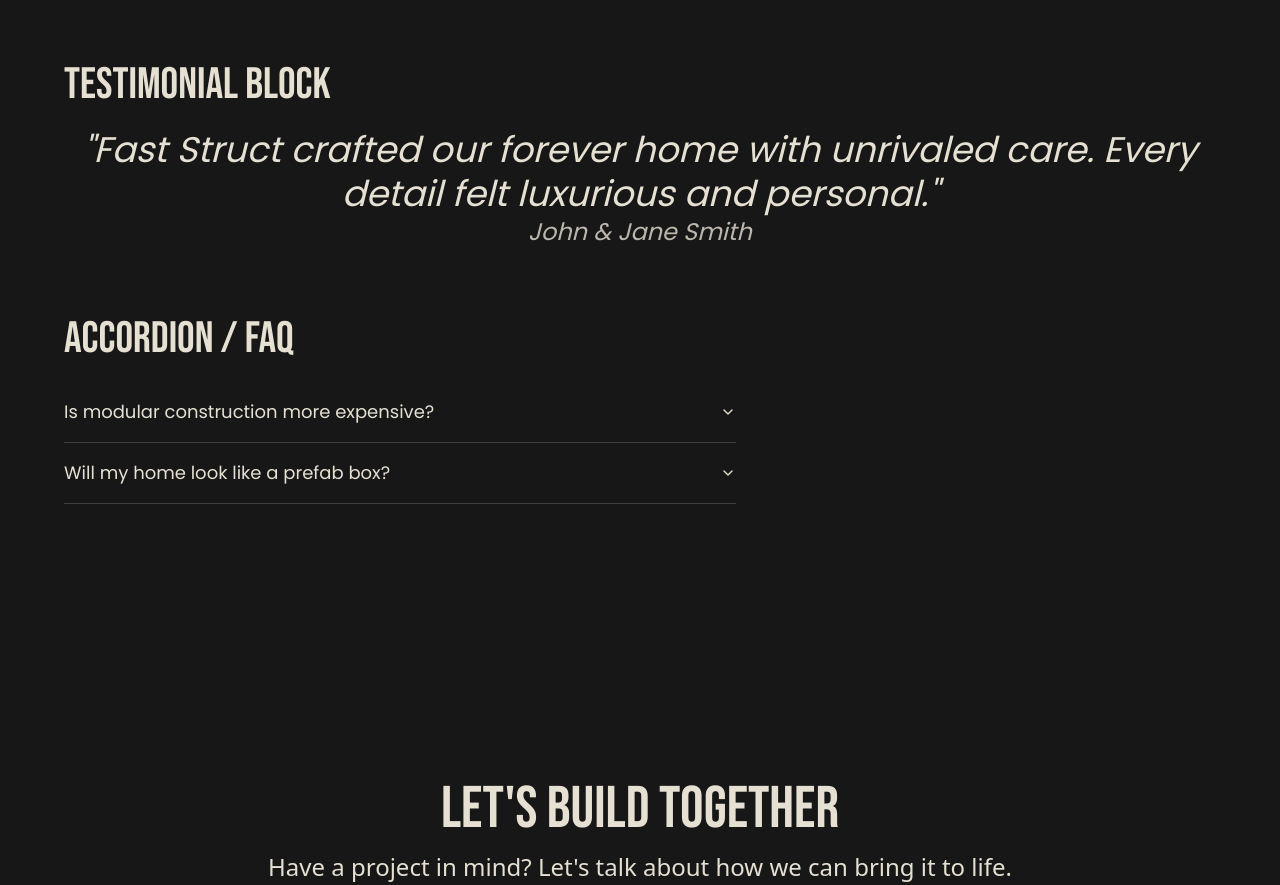
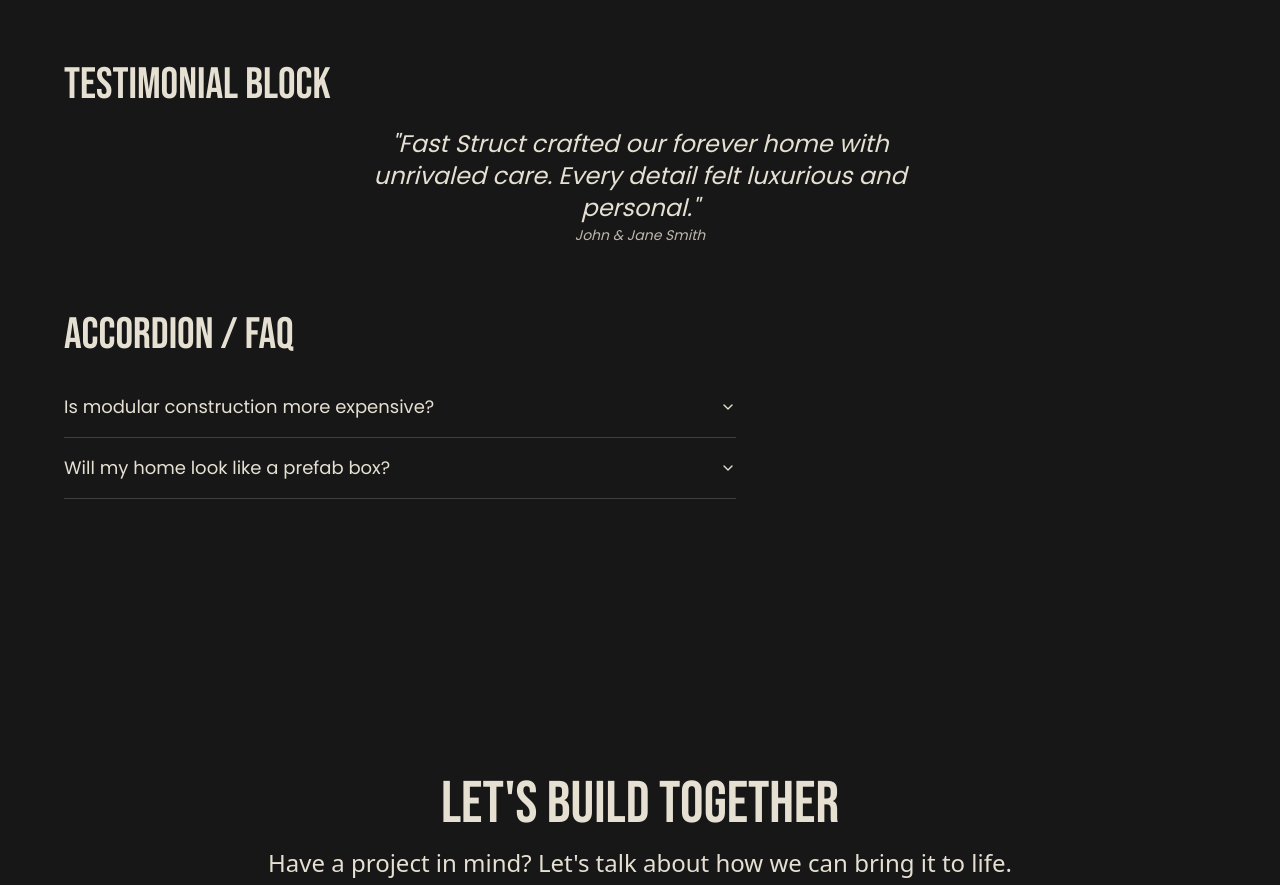
Before and after one commit to NetanelSegal/fastruct, a Next.js app: page /components-review in a window 1280 px wide. Shown: the part 1860-2745 px from the top of the page. Built offline with nearby package versions, Linux system fonts and the light colour scheme.

Commit message:
fixed overflow scroll in intro section

```diff
--- a/public/content/en/home.json
+++ b/public/content/en/home.json
@@ -129,6 +129,7 @@
     ]
   },
   "testimonial": {
-    "quote": "FastStruct crafted our forever home with unrivaled care. Every detail felt luxurious and personal."
+    "quote": "FastStruct crafted our forever home with unrivaled care. Every detail felt luxurious and personal.",
+    "author": "John Doe"
   }
 }
--- a/src/app/globals.css
+++ b/src/app/globals.css
@@ -52,12 +52,15 @@
 
 @layer utilities {
   /* Responsive Padding Utilities */
+  .section-padding-top {
+    @apply pt-18 md:pt-26 lg:pt-34;
+  }
   .section-padding {
     @apply px-4 py-18 md:px-8 md:py-26 lg:px-16 lg:py-34;
   }
 
   .container-padding {
-    @apply px-4 md:px-8 lg:px-12;
+    @apply px-4 md:px-8 lg:px-16;
   }
 
   .content-spacing {
--- a/src/components/AnimatedHeading.tsx
+++ b/src/components/AnimatedHeading.tsx
@@ -9,21 +9,25 @@
   text: string;
   className?: string;
   revealColor?: ColorsUnion;
+  amount?: number;
+  runAnimation?: boolean;
 }
 
 const AnimatedHeading = ({
   text,
   className,
   revealColor = 'dark',
+  amount = 0.5,
+  runAnimation,
 }: AnimatedHeadingProps) => {
   const ref = useRef(null);
-  const isInView = useInView(ref, { amount: 0.5, once: true });
+  const isInView = useInView(ref, { amount, once: true });
 
   return (
     <div ref={ref} className={clsx('relative inline-block', className)}>
       <motion.div
         initial={{ scaleX: 1 }}
-        animate={{ scaleX: isInView ? 0 : 1 }}
+        animate={{ scaleX: (runAnimation ?? isInView) ? 0 : 1 }}
         transition={{ duration: 1.2, ease: [0.77, 0, 0.175, 1] }}
         className={clsx(
           'absolute inset-0 z-10 origin-right',
--- a/src/components/FadeInParagraph.tsx
+++ b/src/components/FadeInParagraph.tsx
@@ -9,18 +9,22 @@
 }
 
 const FadeInParagraph = ({ children, className }: FadeInParagraphProps) => {
-  const ref = useRef(null);
-  const isInView = useInView(ref, { amount: 0.5, once: true });
+  const anchorRef = useRef(null);
+  const isInView = useInView(anchorRef, {
+    amount: 0.5,
+    once: true,
+  });
 
   return (
-    <motion.p
-      ref={ref}
-      initial={{ opacity: 0, y: 20 }}
-      animate={{ opacity: isInView ? 1 : 0, y: isInView ? '0%' : '100%' }}
-      transition={{ duration: 0.5, ease: 'easeOut' }}
-      className={className}>
-      {children}
-    </motion.p>
+    <div ref={anchorRef}>
+      <motion.p
+        initial={{ opacity: 0, y: 20 }}
+        animate={{ opacity: isInView ? 1 : 0, y: isInView ? 0 : 100 }}
+        transition={{ duration: 0.5, ease: 'easeOut' }}
+        className={`${className} relative`}>
+        {children}
+      </motion.p>
+    </div>
   );
 };
 
--- a/src/sections/home/FAQSection.tsx
+++ b/src/sections/home/FAQSection.tsx
@@ -11,22 +11,22 @@
 
 const FAQSection: React.FC<IFAQ> = ({ title, items }) => {
   return (
-    <Section>
-      <div className='mx-auto max-w-3xl'>
+    <Section bgColor='dark'>
       <AnimatedHeading
         text={title}
-          className='text-h2 font-bebas text-light mb-8 text-center'
+        className='text-h2 font-bebas text-light mb-8 w-full text-center'
         revealColor='dark'
       />
-        <Accordion type='single' collapsible>
+      <Accordion type='single' collapsible className='mx-auto max-w-xl'>
         {items.map((item, index) => (
           <AccordionItem key={index} value={`item-${index}`}>
-              <AccordionTrigger>{item.question}</AccordionTrigger>
+            <AccordionTrigger className='text-left'>
+              {item.question}
+            </AccordionTrigger>
             <AccordionContent>{item.answer}</AccordionContent>
           </AccordionItem>
         ))}
       </Accordion>
-      </div>
     </Section>
   );
 };
--- a/src/sections/home/FeatureCarousel.tsx
+++ b/src/sections/home/FeatureCarousel.tsx
@@ -1,6 +1,6 @@
 'use client';
 
-import { useRef } from 'react';
+import { useRef, useState } from 'react';
 import {
   motion,
   useScroll,
@@ -33,9 +33,15 @@
   featuresCount,
 }: FeatureSlideProps) => {
   const { iconClass, title, text, imageUrl } = feature;
+  const [runTextAnimation, setRunTextAnimation] = useState(false);
 
   const x = useTransform(progress, (p) => {
     const currentSlideProgress = p - index;
+
+    if (!runTextAnimation && currentSlideProgress > 0.5) {
+      setRunTextAnimation(true);
+    }
+
     const currentSlideX = currentSlideProgress * 100;
     const currentSlideRightGap = SLIDES_GAP * (featuresCount - index);
     const currentSlideMinX = SLIDES_GAP * index;
@@ -64,6 +70,7 @@
         <AnimatedHeading
           text={title}
           className='text-h3 font-bebas text-light w-fit'
+          runAnimation={runTextAnimation}
         />
         <FadeInParagraph className='font-poppins text-h6 text-light/80 mt-2 max-w-md pr-16'>
           {text}
--- a/src/sections/home/HeroSection.tsx
+++ b/src/sections/home/HeroSection.tsx
@@ -12,7 +12,11 @@
 
 import FadeInParagraph from '@/components/FadeInParagraph';
 
-const HeroSection: React.FC<IHeroSection> = ({ title, animatedWords, subtitle }) => {
+const HeroSection: React.FC<IHeroSection> = ({
+  title,
+  animatedWords,
+  subtitle,
+}) => {
   const { screenWidth } = useScreenWidth();
   const ref = useRef<HTMLDivElement>(null);
   const offset: UseScrollOptions['offset'] = [
@@ -22,16 +26,13 @@
   const unitType = 'px';
 
   return (
-    <div ref={ref} className={`bg-light pt-[30vh]`}>
+    <div ref={ref} className={`bg-white pt-[30vh]`}>
       {/* text container */}
       <Parallax endRange={100} ref={ref} offset={offset} unitType={unitType}>
         <div className='flex flex-col flex-wrap justify-end px-[12%] lg:justify-between xl:flex-row xl:items-end'>
           <h1 className='text-h1 font-bebas text-dark whitespace-nowrap uppercase'>
             {title}{' '}
-            <TypingEffect
-              strings={animatedWords}
-              className='text-accent'
-            />
+            <TypingEffect strings={animatedWords} className='text-accent' />
           </h1>
           <FadeInParagraph className='text-h6 font-poppins text-dark max-w-xl'>
             {subtitle}
--- a/src/sections/home/IntroSection.tsx
+++ b/src/sections/home/IntroSection.tsx
@@ -1,9 +1,7 @@
 import { Section } from '@/components/Section';
 import AnimatedHeading from '@/components/AnimatedHeading';
 import IntroSectionImage from './IntroSectionImage';
-
 import { IIntro } from '@/types/content';
-
 import FadeInParagraph from '@/components/FadeInParagraph';
 
 const IntroSection: React.FC<IIntro> = ({ text }) => {
@@ -14,13 +12,13 @@
       className='relative overflow-x-hidden'>
       <div className='flex flex-col items-center justify-between gap-8 lg:flex-row-reverse'>
         <IntroSectionImage />
-        <div className='relative z-10 flex basis-1/2 flex-col gap-4'>
+        <div className='relative z-10 flex basis-1/2 flex-col gap-4 overflow-y-clip'>
           <AnimatedHeading
             text='More Than Just Construction'
             className='text-h2 font-bebas text-light'
             revealColor='dark'
           />
-          <FadeInParagraph className='text-h6 text-light max-w-lg'>
+          <FadeInParagraph className='text-h6 text-light'>
             {text}
           </FadeInParagraph>
         </div>
--- a/src/sections/home/TestimonialsSection.tsx
+++ b/src/sections/home/TestimonialsSection.tsx
@@ -6,11 +6,11 @@
 
 const TestimonialsSection: React.FC<ITestimonial> = ({ quote, author }) => {
   return (
-    <blockquote className='text-center'>
-      <FadeInParagraph className='text-h4 font-poppins text-light italic'>
+    <blockquote className='mx-auto max-w-xl text-center'>
+      <FadeInParagraph className='font-poppins text-light text-h6 italic'>
         {`"${quote}"`}
       </FadeInParagraph>
-      <FadeInParagraph className='text-h6 font-poppins text-light/80 italic'>
+      <FadeInParagraph className='font-poppins text-light/80 text-sm italic'>
         {author}
       </FadeInParagraph>
     </blockquote>
```
Also changed, not shown: src/components/Footer.tsx (+11 -14 lines). Lines whose indentation alone changed are shown as unchanged.
